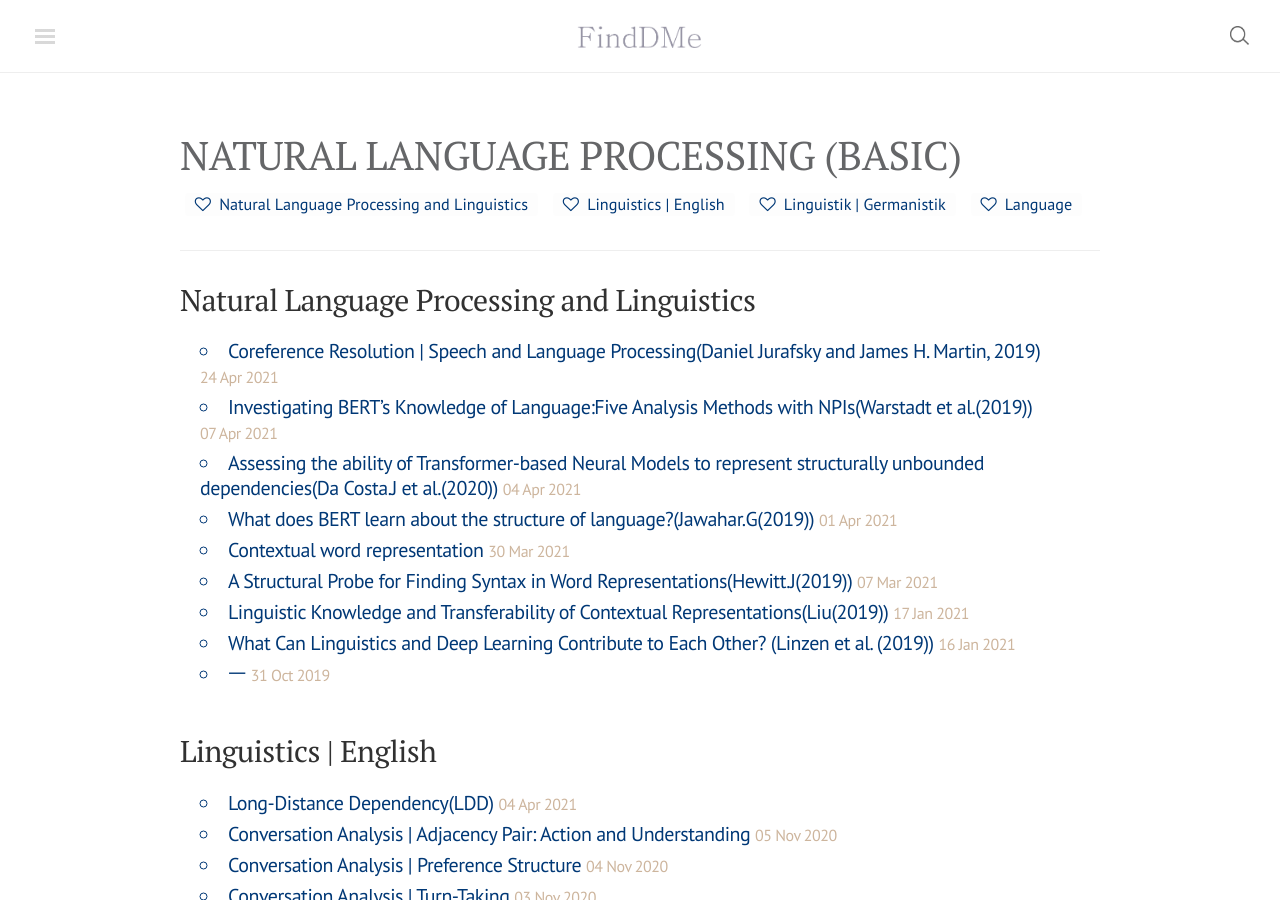
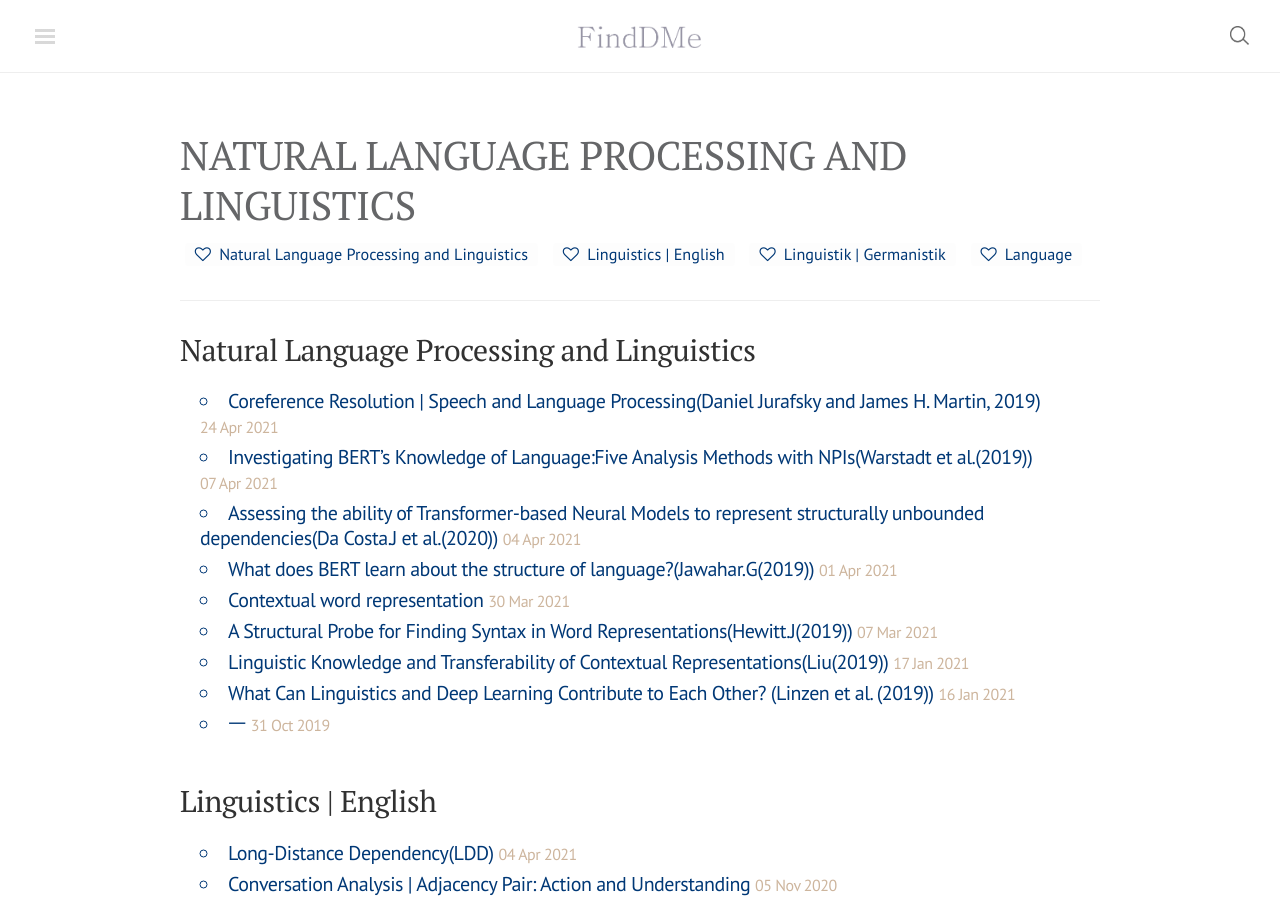
Before and after one commit to finddme/finddme.github.io, a Jekyll site: the page built from blog/nlp_linguistics.html, in a window 1280 px wide and 900 px high. Built offline with Jekyll 4.4.1, drawn with Linux system fonts in a browser that asks for light colours; nearby versions of some CDN libraries; comment, search, counter and statistics services are not loaded.

Commit message:
Update nlp_linguistics.html

```diff
--- a/blog/nlp_linguistics.html
+++ b/blog/nlp_linguistics.html
@@ -1,6 +1,6 @@
 ---
 layout: page
-title: Natural Language Processing (basic)
+title: Natural Language Processing and Linguistics
 ---
 
 <div class="tags-expo">
```
